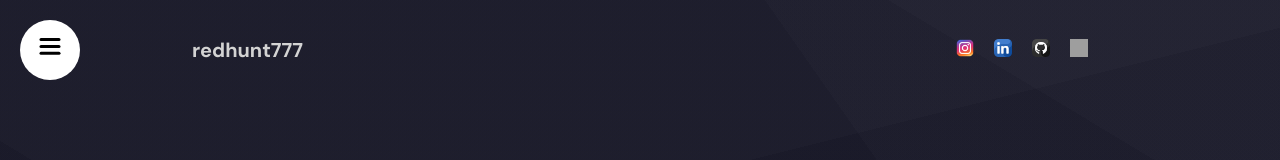
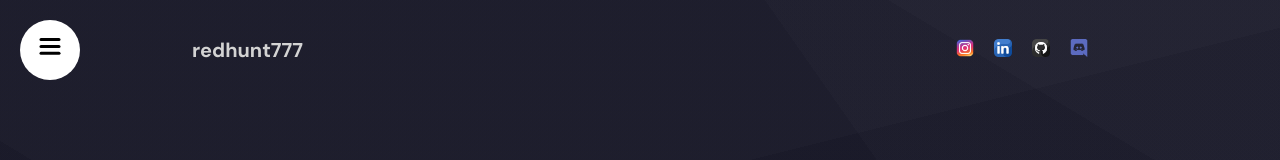
Before and after one commit to redhunt777/Portfolio, a React (Vite) app: page / in a window 1280 px wide. Shown: the top 160 px of the page. Built offline with nearby package versions, Linux system fonts and the light colour scheme; grey boxes are pictures that could not be loaded.

Commit message:
Refactor navbar component to update Discord link and icon

```diff
--- a/src/components/navbar/navbar.jsx
+++ b/src/components/navbar/navbar.jsx
@@ -45,14 +45,14 @@ const Navbar = () => {
           </motion.a>
 
           <motion.a
-            href="https://codeforces.com/profile/sarthak_613"
+            href="https://discord.com/users/723121540295688235"
             target="blank"
             whileHover={{ scale: 1.1 }}
             whileTap={{ scale: 0.95 }}
           >
             <img
-              src="/code-forces.png"
-              alt="codeforces icon"
+              src="/discord_2111370.png"
+              alt="discord icon"
               className="icon"
             ></img>
           </motion.a>
```
Also changed, not shown: public/discord_2111370.png (added).
